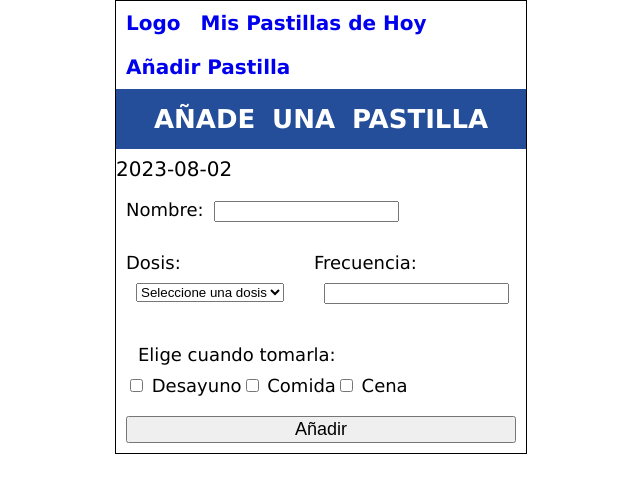
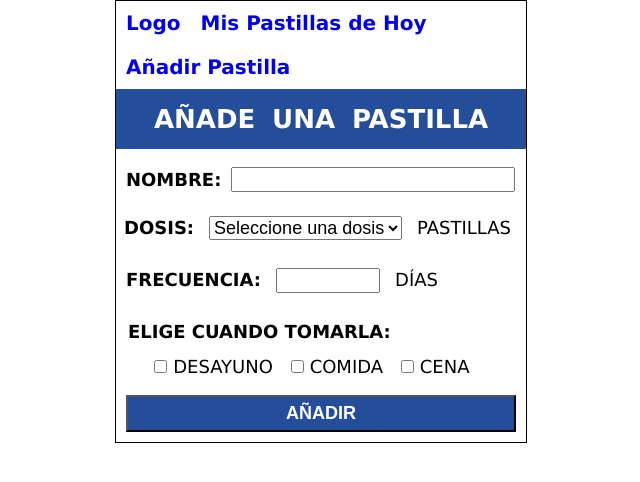
Before and after one commit to Clara-Raposo/MyPillsToday, a React (Vite) app in the folder client/: page /add-pill in a window 1280 px wide. Shown: the top 482 px of the page, without its empty margins (319-959 px from the left). Built offline with nearby package versions, Linux system fonts and the light colour scheme.

Commit message:
Estilos formulario

```diff
--- a/client/src/pages/AddPillPage.css
+++ b/client/src/pages/AddPillPage.css
@@ -1,51 +1,108 @@
 form{
     display: flex;
     flex-direction: column;
+    font-size: 18px;
+    text-transform: uppercase;
+}
+input{
+    padding: 0px;
+    margin: 0px;
+    font-size: 18px;
+}
+select{
+    font-size: 18px;
+}
+label{
+    padding: 0px;
+    margin: 0px;
+    font-weight: 600;
 }
 
 .form_nombre{
-    font-size: 18px;
+    padding: 0px;
     margin: 10px;
+    display: flex;
+    gap: 10px;
+   /*display: grid;
+   grid-template-columns: repeat(3, 1fr);
+  gap: 10px;*/
+}
+
+.form_nombre__label{
+    width: 100px;
+    padding-top: 2px;
+    /*grid-column: 1 / 3*/
+}
+
+.form_nombre__input{
+padding: 0px;
+margin: 0px;
+margin-right: 5px;
+width: 85%;
+/*grid-column: 2 / 3*/
 }
 
 .form_nombre_input{
-    margin: 10px;
+    margin: 0px;
+    width: 100%;
 }
 
-.form_dosis_frecuencia{
-    display: flex;
-}
 
 .form_frecuencia{
     font-size: 18px;
-    margin: 10px;
+    margin: 8px;
+    margin-left: 10px;
 }
 
 .form_frecuencia_input{
-    margin: 10px;
+    margin: 6px 15px;
+    width: 100px;
 }
 
 .form_dosis{
-    font-size: 18px;
-    margin: 10px;
+    margin: 8px;
 }
 
 .form_dosis_input{
-    margin: 10px;
+    margin: 6px 15px;
 }
 
 .form_diario{
     font-size: 18px;
-    margin: 10px;
+    margin: 8px 0px;
+    display: flex;
+    flex-direction: column;
+}
+.form_diario__options{
+    text-align: center;
+    margin: 0px;
+    padding: 0px;
+}
+
+.form_diario__options > label{
+    margin-right: 18px;
+    font-weight: 400;
 }
 
 .form_diario_legend{
     font-size: 18px;
-    margin: 10px;
+    margin: 6px 10px;
+    margin-bottom: 14px;
+    font-weight: 600;
 }
 
 .form_submit{
     font-size: 18px;
     margin: 10px;
+    padding: 6px;
+    font-weight: 600;
+    text-transform: uppercase;
+    color: white;
+    background-color: rgb(37, 78, 154);
+}
 
+.form_submit:active{
+    color: black;
+    background-color: lightblue;
+    border: solid 2px black;
 }
--- a/client/src/pages/AddPillPage.jsx
+++ b/client/src/pages/AddPillPage.jsx
@@ -57,42 +57,41 @@ export const AddPillPage = () =>{
         <form onSubmit={(e)=>handleSubmit(e)}>
             <h1>Añade una pastilla</h1>
 
-            {date}
+            <div className='form_nombre'>
+                  <div className='form_nombre__label'><label htmlFor='name'>Nombre: </label></div>
+                <div className='form_nombre__input'><input className='form_nombre_input' type="text" value={pill.name} id="name" required name = "name" onChange={e => handleChange(e)}></input></div>
 
-            <div className='form_nombre'>
-                <label >Nombre:
-                    <input className='form_nombre_input' type="text" value={pill.name} name = "name" onChange={e => handleChange(e)}></input>
-                </label>
             </div>
 
-            <div className='form_dosis_frecuencia'>
+
                 <div className='form_dosis'>
-                    <label>Dosis:
-                        <select className='form_dosis_input' name="dosis" required placeholder='Seleccione una opcion' onChange={e => handleChange(e)}>
+                    <label htmlFor='dosis'>Dosis:</label>
+                        <select className='form_dosis_input' name="dosis" id="dosis" required placeholder='Seleccione una opcion' onChange={e => handleChange(e)}>
                             <option value="null">Seleccione una dosis</option>
                             <option value="0.5">0.5</option>
                             <option value="1">1</option>
                             <option value="1.5">1.5</option>
                             <option value="2">2</option>
-                            </select>
-                    </label>
+                            </select><span>PASTILLAS</span>
                 </div>
 
                 <div className='form_frecuencia'>
-                    <label>Frecuencia:
-                        <input className='form_frecuencia_input' type = "number" name="frecuency" value={pill.frecuency} onChange={e => handleChange(e)}></input>
-                    </label>
+                    <label htmlFor='frecuencia'>Frecuencia:</label>
+                        <input className='form_frecuencia_input' type = "number" name="frecuency" id="frecuencia" required value={pill.frecuency} onChange={e => handleChange(e)}></input><span>DÍAS</span>
+
                 </div>
-            </div>
+
 
             <div className='form_diario'>
                 <legend className='form_diario_legend'>Elige cuando tomarla:</legend>
+                <div className='form_diario__options'>
                     <input type="checkbox" id="breakfast" name="breakfast" checked={pill.breakfast} onChange={(e)=>handleCheckbox(e)}></input>
                     <label for="breakfast"> Desayuno</label>
                     <input type="checkbox" id="lunch" name="lunch" checked={pill.lunch} onChange={(e) => handleCheckbox(e)}></input>
                     <label for="lunch"> Comida</label>
                     <input type="checkbox" id="dinner" name="dinner" checked={pill.dinner} onChange={(e) => handleCheckbox(e)}></input>
                     <label for="dinner"> Cena</label>
+                </div>
             </div>
 
             <button className="form_submit" type="submit">Añadir</button>
```
Lines whose indentation alone changed are shown as unchanged.
